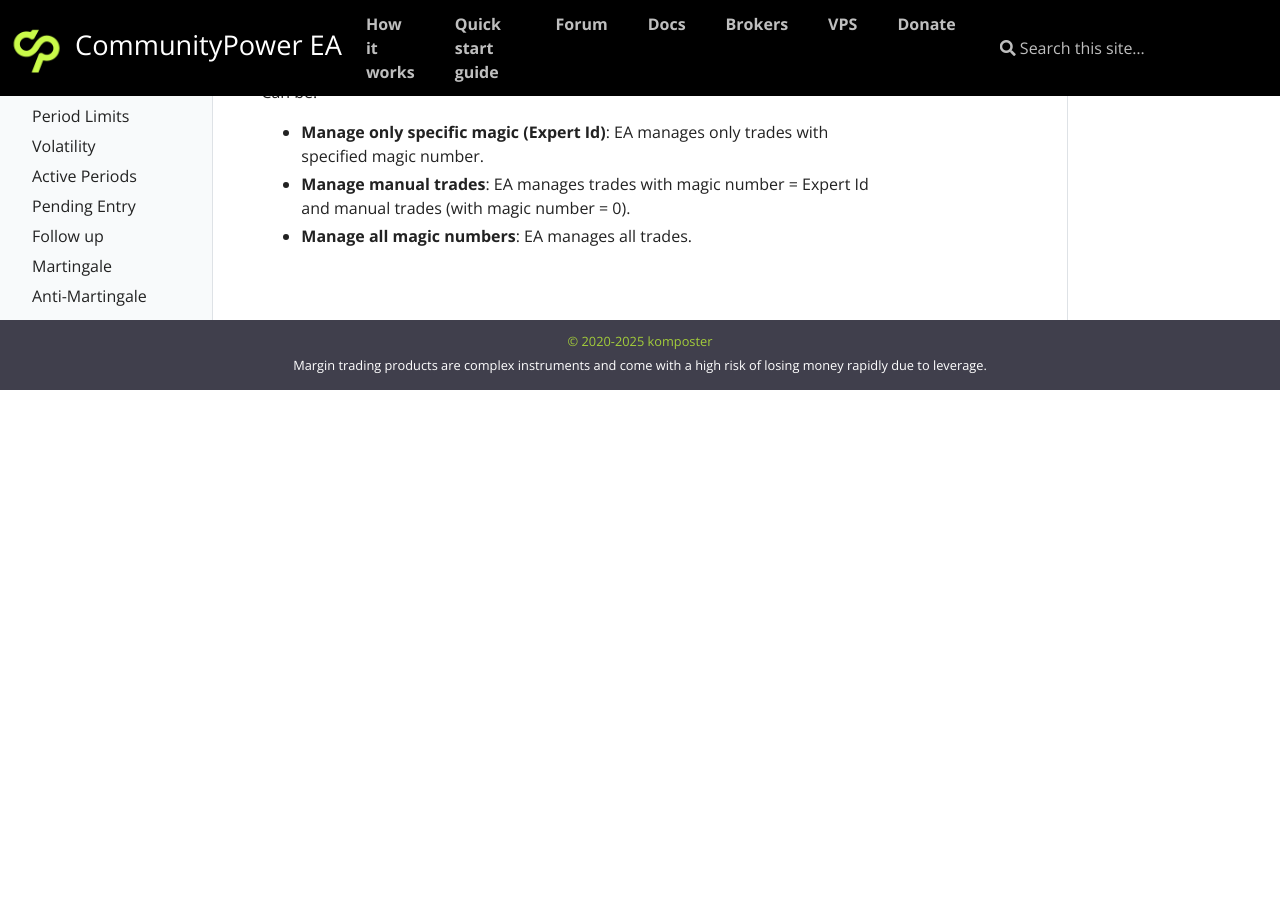
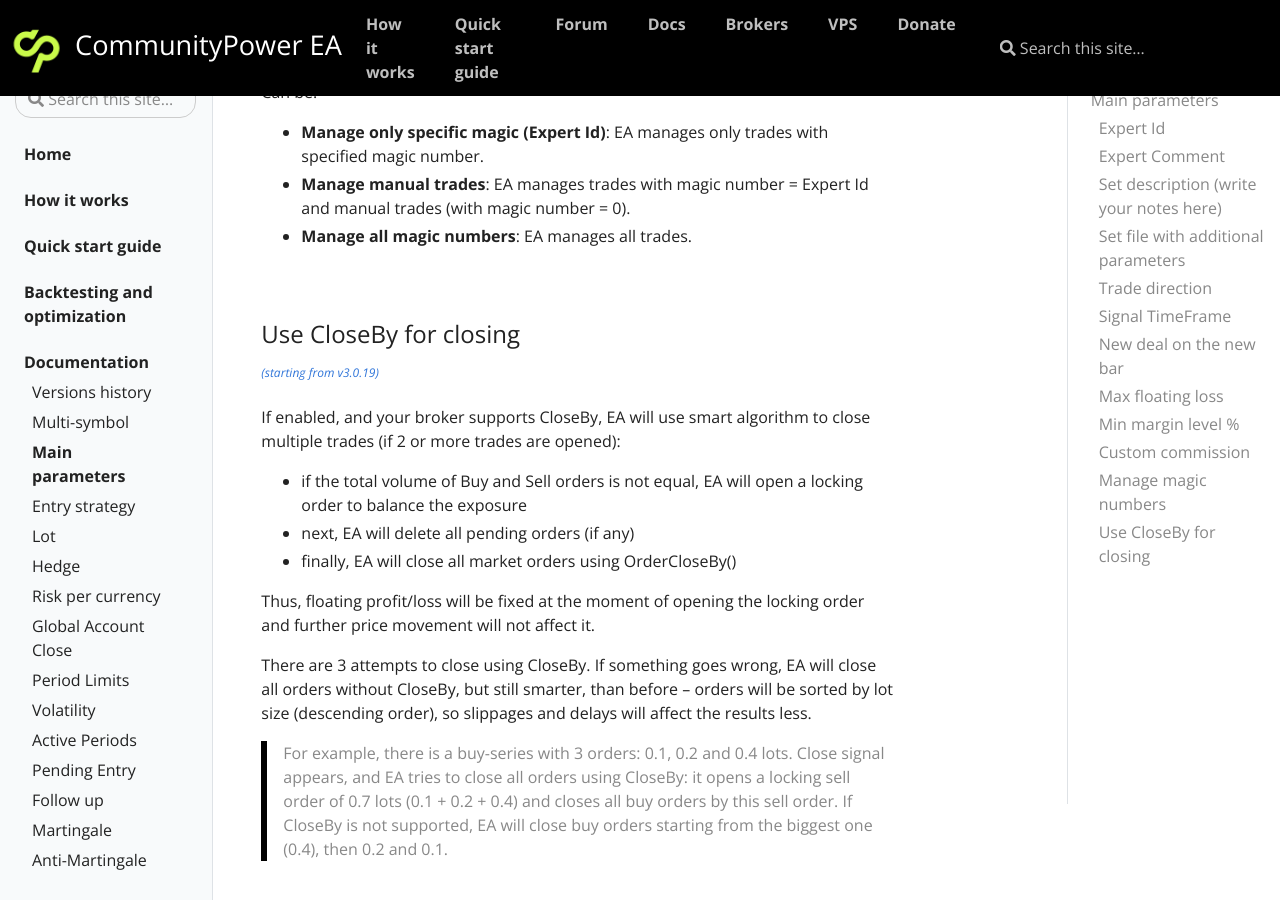
Before and after one commit to komposter/CommunityPowerEA.com, a Jekyll site: the page built from _docs/main.md, in a window 1280 px wide and 900 px high, scrolled down 2816 px. Built offline with Jekyll 4.4.1, drawn with Linux system fonts in a browser that asks for light colours; before the commit the page ends 3206 px from its top, so only the background shows below that.

Commit message:
Content change

```diff
--- a/_docs/main.md
+++ b/_docs/main.md
@@ -114,3 +114,21 @@
 - **Manage only specific magic (Expert Id)**: EA manages only trades with specified magic number.
 - **Manage manual trades**: EA manages trades with magic number = Expert Id and manual trades (with magic number = 0).
 - **Manage all magic numbers**: EA manages all trades.
+
+<br />
+
+### Use CloseBy for closing
+<sup>[*(starting from v3.0.19)*](/docs/versions-history#20241116-20250122-301-3019)</sup>
+
+If enabled, and your broker supports CloseBy, EA will use smart algorithm to close multiple trades (if 2 or more trades are opened):
+- if the total volume of Buy and Sell orders is not equal, EA will open a locking order to balance the exposure
+- next, EA will delete all pending orders (if any)
+- finally, EA will close all market orders using OrderCloseBy()
+
+Thus, floating profit/loss will be fixed at the moment of opening the locking order and further price movement will not affect it.
+
+There are 3 attempts to close using CloseBy. If something goes wrong, EA will close all orders without CloseBy, but still smarter, than before -- orders will be sorted by lot size (descending order), so slippages and delays will affect the results less.
+
+> For example, there is a buy-series with 3 orders: 0.1, 0.2 and 0.4 lots. Close signal appears, and EA tries to close all orders using CloseBy: it opens a locking sell order of 0.7 lots (0.1 + 0.2 + 0.4) and closes all buy orders by this sell order. If CloseBy is not supported, EA will close buy orders starting from the biggest one (0.4), then 0.2 and 0.1.
+
+<br />
--- a/_docs/versions-history.md
+++ b/_docs/versions-history.md
@@ -7,7 +7,7 @@
 
 # Versions history
 
-### 2024.11.16-2025.01.05 (3.0.1-3.0.15)
+### 2024.11.16-2025.01.22 (3.0.1-3.0.19)
 * [+] Big candle: [calculation mode](/docs/signals-and-filters#big-candle-calculation-mode)
 * [+] Martin: [Change step every order](/docs/martingale#change-step-every-order)
 * [+] Distance calculation mode: as a [Percentage of Price](/docs/volatility#percentage-of-price)
@@ -16,6 +16,7 @@
 * [+] Volatility: [Price Range and Percent Change modes](/docs/volatility#volatility-indicator)
 * [+] Volatility: [Invert/Smooth Period](/docs/volatility#invertsmooth-period)
 * [+] MA Filters: some automation for [MA Price](/docs/signals-and-filters#moving-average-properties)
+* [+] [Use CloseBy for closing](/docs/main-parameters#use-closeby-for-closing)
 * [+] Speed improved
 
 Coming soon...
```
Also changed, not shown: _docs/backtesting-and-optimization.md (+1 -1 lines), _docs/martingale.md (+1 -1 lines), _docs/signals-and-filters.md (+4 -4 lines), _docs/volatility.md (+3 -3 lines).
